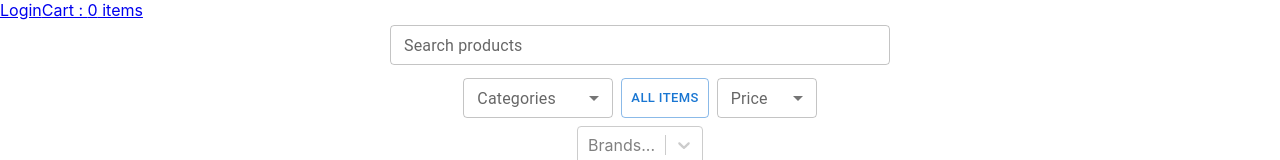
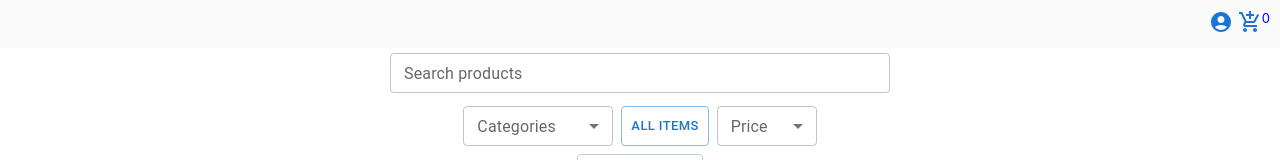
Before and after one commit to navdeepsta/quickart, a React (Create React App) app: page / in a window 1280 px wide. Shown: the top 160 px of the page. Built offline with nearby package versions, Linux system fonts and the light colour scheme.

Commit message:
refactor: add style to Navigation

```diff
--- /dev/null
+++ b/src/components/Navigation/Navigation.css
@@ -0,0 +1,14 @@
+.navigation {
+  display: flex;
+  justify-content: end;
+  gap: 5px;
+  background-color: rgb(250, 250, 250);
+  padding: 10px;
+}
+
+.cart {
+  display: flex;
+  align-items: start;
+  font-size: small;
+  color: blue;
+}
--- a/src/components/Navigation/index.js
+++ b/src/components/Navigation/index.js
@@ -1,22 +1,34 @@
 import React from "react";
 import { Link } from "react-router-dom";
+import AccountCircle from "@mui/icons-material/AccountCircle";
+import AddShoppingCartIcon from "@mui/icons-material/AddShoppingCart";
+import "./Navigation.css";
 
 export default function Navigation({ shoppingCart, state }) {
   return (
-    <>
+    <nav className="navigation">
       {!state?.loggedIn ? (
-        <Link to="/signin">Login</Link>
+        <Link to="/signin">
+          <AccountCircle fontSize="medium" color="primary" />
+        </Link>
       ) : (
         <>
-          {state?.user.firstName ? state?.user.firstName : state?.user.username}
+          <strong>
+            {state?.user.firstName
+              ? state?.user.firstName
+              : state?.user.username}
+          </strong>
           <Link to="/signin" state={state}>
-            Profile
+            <AccountCircle fontSize="medium" color="primary" />
           </Link>
         </>
       )}
-      <Link to="/cart" state={{ cart : shoppingCart }}>
-        Cart : {shoppingCart?.reduce((acc,curr)=> acc + curr.quantity, 0)} items
-      </Link>
-    </>
+      <div className="cart">
+        <Link to="/cart" state={{ cart: shoppingCart }} underline="none">
+          <AddShoppingCartIcon fontSize="medium" color="primary" />
+        </Link>{" "}
+        {shoppingCart?.reduce((acc, curr) => acc + curr.quantity, 0)}
+      </div>
+    </nav>
   );
 }
```
